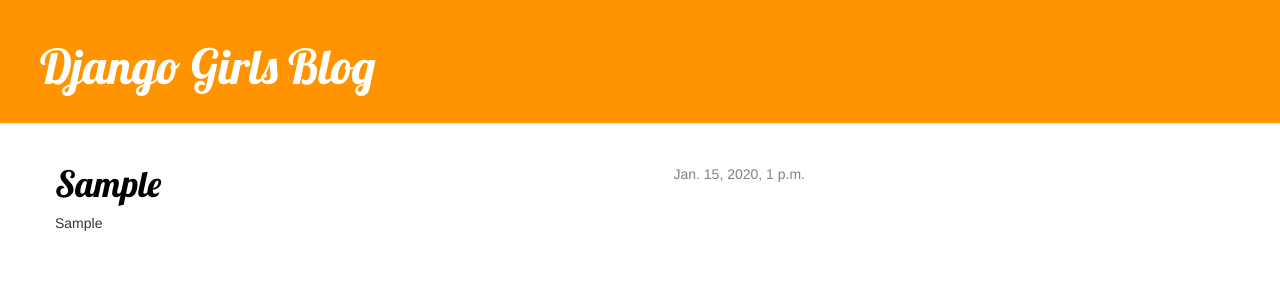
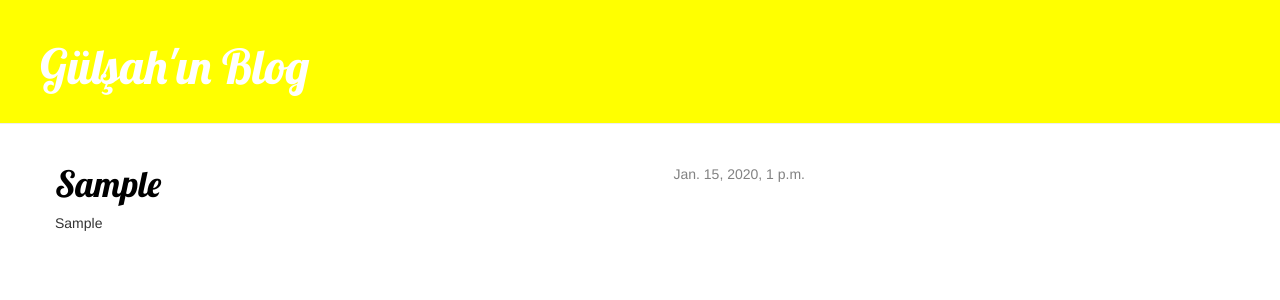
Before and after one commit to bilesiktamlama/ilk-blogum, a Django app: template blog/templates/blog/post_list.html in a window 1280 px wide. Shown: the top 300 px of the page. Run offline with Django 3.2, Linux system fonts and the light colour scheme; the template is opened without the code that fills it: values that come from a table or form of the project are taken from there, others are empty; tables that the repository leaves empty hold one stand-in row (values such as "Sample post"); some libraries are stand-ins or nearby versions.

Commit message:
meryemle deneme3

```diff
--- a/blog/static/css/blog.css
+++ b/blog/static/css/blog.css
@@ -1,5 +1,5 @@
 .page-header {
-    background-color: #ff9400;
+    background-color: yellow;
     margin-top: 0;
     padding: 20px 20px 20px 40px;
 }
--- a/blog/templates/blog/post_list.html
+++ b/blog/templates/blog/post_list.html
@@ -10,7 +10,7 @@
     <body>
 
       <div class="page-header">
-    <h1><a href="/">Django Girls Blog</a></h1>
+    <h1><a href="/">Gülşah'ın Blog</a></h1>
       </div>
       <div class="content container">
     <div class="row">
```
